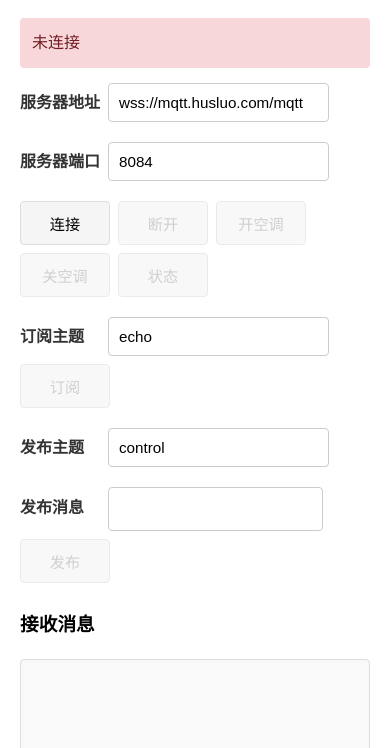
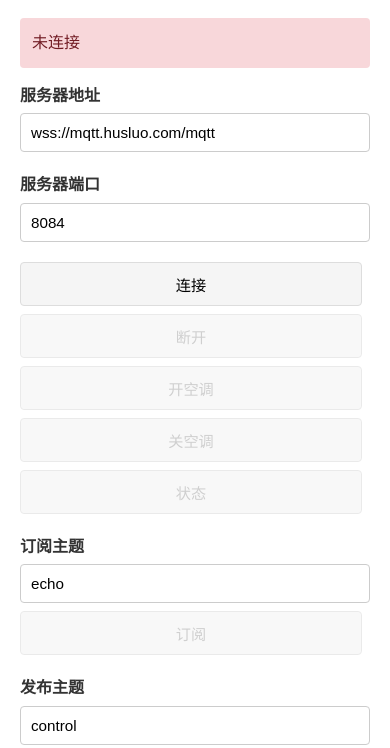
Before and after one commit to EcchiYuriSexyLoveYourOppai/EcchiYuriSexyLoveYourOppai, a plain HTML site: page mqtt/index.html in a window 390 px wide. Shown: the part 96-844 px from the top of the page. Drawn offline with Linux system fonts and the light colour scheme.

Commit message:
Site updated: 2025-06-30 17:56:51

```diff
--- a/mqtt/index.html
+++ b/mqtt/index.html
@@ -115,6 +115,22 @@
             align-items: baseline;
             margin-bottom: 12px;
             flex-wrap: wrap;
+        }
+
+        @media (max-width: 600px) {
+            .input-group {
+                flex-direction: column;
+                align-items: stretch;
+            }
+
+            input, textarea {
+                width: 100%;
+                margin-right: 0;
+            }
+
+            label {
+                margin-bottom: 5px;
+            }
         }
     </style>
 </head>
```
